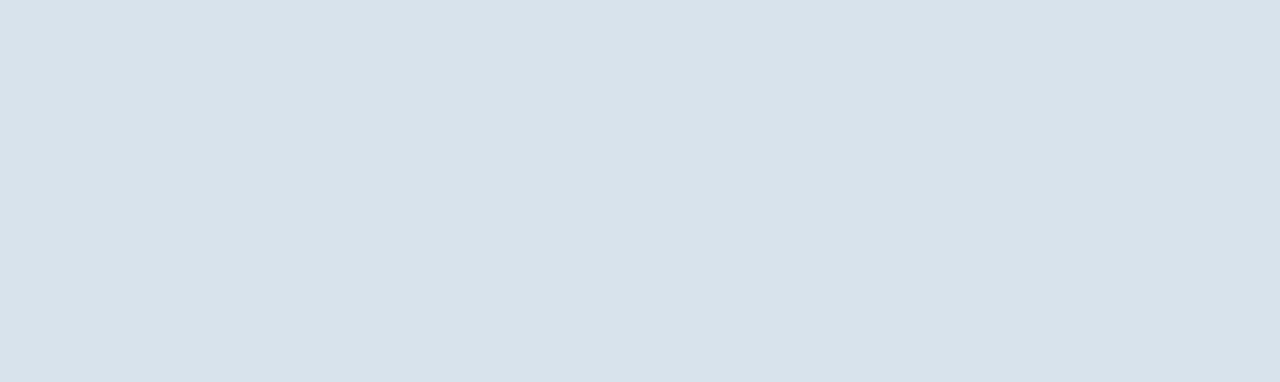
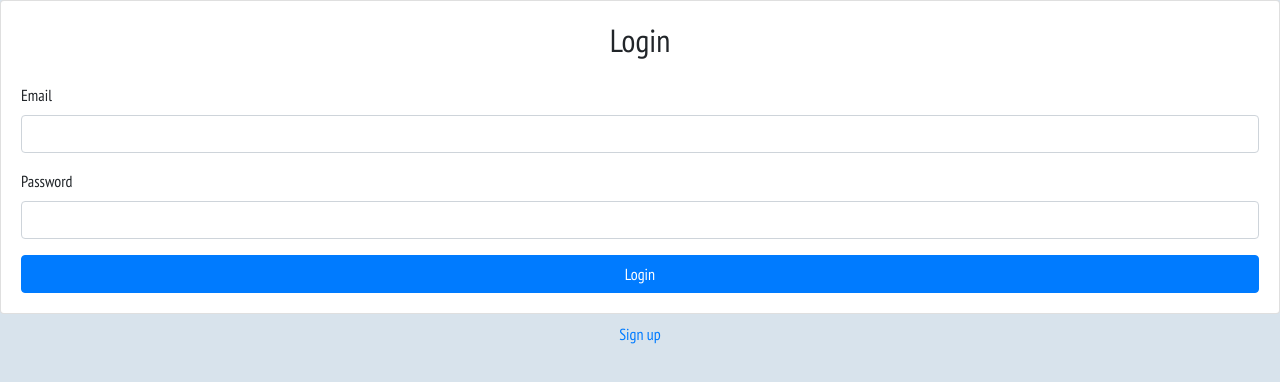
Before and after one commit to thompson-1657/dono, a React (Create React App) app in the folder client/: page /login in a window 1280 px wide. Shown: the top 382 px of the page. Built offline with nearby package versions, Linux system fonts and the light colour scheme; no server answers.

Commit message:
added authentication settings

```diff
--- a/client/src/App.js
+++ b/client/src/App.js
@@ -1,14 +1,14 @@
 import React from "react";
 import './App.css';
-import { BrowserRouter as Router, Route } from "react-router-dom";
-// import { AuthProvider } from "./contexts/AuthContexts"
+import { BrowserRouter as Router, Route, Switch } from "react-router-dom";
+import { AuthProvider } from "./contexts/AuthContexts"
 // import { library } from '@fortawesome/fontawesome-svg-core'
 // import { fab } from '@fortawesome/free-brands-svg-icons'
 // import Main from "./pages/Main";
 // import Navbar from "./components/Navbar";
-// import Signup from "./pages/Signup";
-// import Login from "./pages/Login";
-// import PrivateRoute from "./components/PrivateRoute"
+import Signup from "./pages/Signup";
+import Login from "./pages/Login";
+import PrivateRoute from "./components/PrivateRoute"
 import Home from './pages/Home'
 // import Poll from './components/Poll'
 // import Feed from './components/Feed'
@@ -23,33 +23,25 @@ import Connect from './pages/Connect'
 function App() {
     return (
         <>
+
             <Router>
+                <AuthProvider>
+                    <Switch>
                     <Route exact path='/'>
                         <PreLogin />
                     </Route>
-      <Route path='/connect'>
-           <Connect />
+                    <Route path='/signUp'>
+                        <Signup />
                     </Route>
-      <Route path='/donate'>
-          <Donate />
+                    <Route path='/login'>
+                        <Login />
                     </Route>
-          <Route path='/home'>
-          <Home />
-      </Route>
+                    <PrivateRoute path='/connect' component={Connect} />
+                    <PrivateRoute path='/donate' component={Donate} />
+                    <PrivateRoute path='/home' component={Home} />
+                    </Switch>
+                </AuthProvider>
             </Router>
-  {/* <Router>
-      <div>
-          <Navbar />
-         <AuthProvider>
-              <div className="w-100" style={{ maxWidth: "400px" }}>
-                  <PrivateRoute exact path="/" component={Main} />
-                  <Route path="/signup" component={Signup} />
-                  <Route path="/login" component={Login} />
-              </div>
-      </AuthProvider>
-  </div>
-  </Router> */}
-
         </>
     )
 }
--- a/client/src/components/Navbar/index.js
+++ b/client/src/components/Navbar/index.js
@@ -1,8 +1,13 @@
 import React from "react";
 import { Link} from "react-router-dom";
+import { useAuth } from "../../contexts/AuthContexts"
 import "./style.css";
 
 function Navbar() {
+    const { logout } = useAuth()
+
+
+
   return (
     <nav className="navbar navbar-expand-lg navbar-light">
             <div className="container-fluid">
@@ -25,7 +30,7 @@ function Navbar() {
                 <Link to="/connect" className="nav-link" aria-current="page" href="#">cōnnect</Link>
             </li>
             <li className="nav-item">
-                <Link to="/" className="nav-link" aria-current="page" href="#">lōgōut</Link>
+                <Link to="/" className="nav-link" aria-current="page" href="#" onClick={()=> logout()}>lōgōut</Link>
             </li>
 
          </ul>
--- a/client/src/components/PrivateRoute/index.js
+++ b/client/src/components/PrivateRoute/index.js
@@ -8,7 +8,7 @@ function PrivateRoute({component: Component, ...rest}) {
         <Route
             {...rest}
             render={props => {
-                 return currentUser ? <Component {...props}/> : <Redirect to="/login" />
+                 return currentUser ? <Component {...props}/> : <Redirect to="/" />
             }}>
         </Route>
     )
--- a/client/src/contexts/AuthContexts.js
+++ b/client/src/contexts/AuthContexts.js
@@ -37,7 +37,7 @@ export function AuthProvider({ children }) {
             setCurrentUser(user)
         })
         return unsubscribe
-    })
+    }, [])
 
 
     const value = {
--- a/client/src/pages/Login.js
+++ b/client/src/pages/Login.js
@@ -8,12 +8,12 @@ export default function Login(){
     const emailRef = useRef()
     const passwordRef = useRef()
     const { login, currentUser } = useAuth()
-    const mainPage = useHistory()
+    const history = useHistory()
 
     function handleSubmit(e) {
         e.preventDefault();
         login(emailRef.current.value, passwordRef.current.value)
-        mainPage.push("/")
+        history.push("/home")
     }
     return (
         <>
--- a/client/src/pages/PreLogin.js
+++ b/client/src/pages/PreLogin.js
@@ -3,11 +3,14 @@ import Circle from '../components/Circle'
 import Rectangle from '../components/Rectangle'
 import Buttons from '../components/Buttons'
 import Logo from '../components/Logo'
-import {Col, Row} from 'react-bootstrap'
+import { Col, Row } from 'react-bootstrap'
+import { useHistory } from "react-router-dom"
 
 
+function PreLogin() {
+    const history = useHistory()
 
-const PreLogin = () => (
+    return (
         <>
             <Row>
 
@@ -18,8 +21,8 @@ const PreLogin = () => (
                 </Col>
                 <Col>
                     <div className='button-div'>
-        <Buttons>Sign Up</Buttons>
-        <Buttons>Sign In</Buttons>
+                        <Buttons onClick={() => history.push("/signup")}>Sign Up</Buttons>
+                        <Buttons onClick={()=> history.push("/login")}>Sign In</Buttons>
                     </div>
                 </Col>
             </Row>
@@ -35,6 +38,10 @@ const PreLogin = () => (
                 <Col />
             </Row>
         </>
+
+
     )
+}
+
 
 export default PreLogin
--- a/client/src/pages/Signup.js
+++ b/client/src/pages/Signup.js
@@ -13,7 +13,7 @@ export default function Signup() {
     function handleSubmit(e) {
         e.preventDefault();
         signup(emailRef.current.value, passwordRef.current.value)
-        mainPage.push("/")
+        mainPage.push("/home")
     }
     return (
         <>
```
Lines whose indentation alone changed are shown as unchanged.
